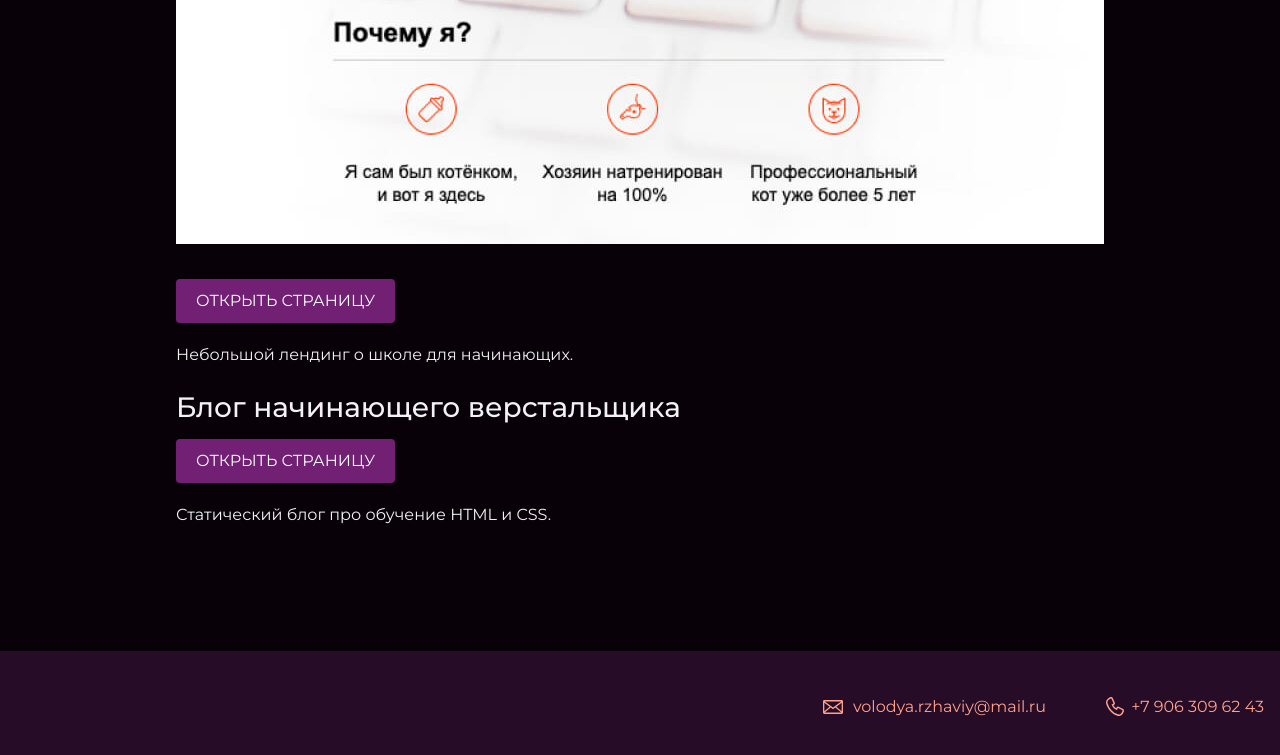
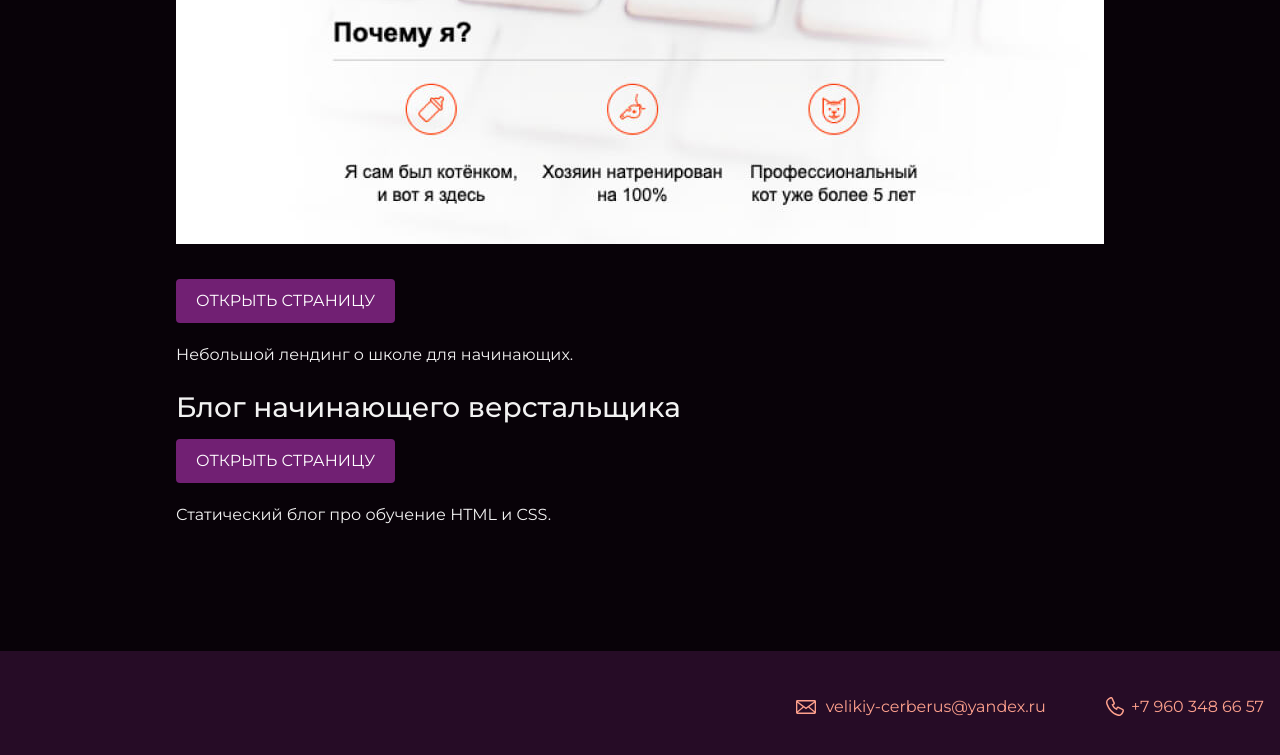
Before and after one commit to RoadT0Hell/jokerios, a plain HTML site: page index.html in a window 1280 px wide. Shown: the part 2655-3410 px from the top of the page. Drawn offline with Linux system fonts and the light colour scheme.

Commit message:
Add files via upload

```diff
--- a/index.html
+++ b/index.html
@@ -70,8 +70,8 @@
 
     <footer class="page-footer">
       <div class="container">
-        <a class="footer-email" href="mailto:volodya.rzhaviy@mail.ru">volodya.rzhaviy@mail.ru</a>
-        <a class="footer-phone" href="tel:+79063096243">+7 906 309 62 43</a>
+        <a class="footer-email" href="mailto:velikiy-cerberus@yandex.ru">velikiy-cerberus@yandex.ru</a>
+        <a class="footer-phone" href="tel:+79603486657">+7 960 348 66 57</a>
       </div>
     </footer>
   </body>
```
